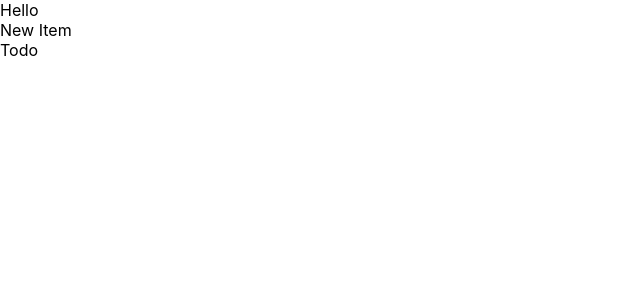
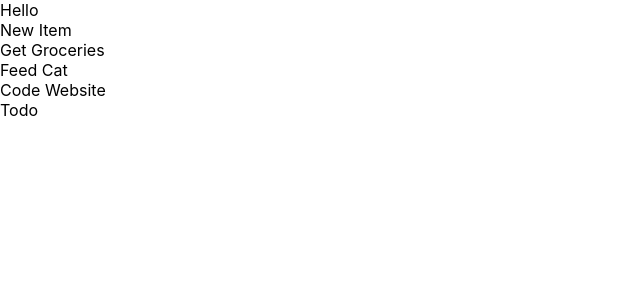
Before and after one commit to hentschellj/todo-list, a React (Create React App) app: page / in a window 1280 px wide. Shown: the top 300 px of the page, without its empty margins (0-640 px from the left). Built offline with nearby package versions, Linux system fonts and the light colour scheme.

Commit message:
Coded state into app

```diff
--- a/src/components/TodoApp.js
+++ b/src/components/TodoApp.js
@@ -18,6 +18,9 @@ export default class TodoApp extends React.Component {
       <div>
         Hello
         <NewItem />
+        {this.state.list.map((item) => {
+          return <div>{item}</div>;
+        })}
         <Todo />
       </div>
     )
```
